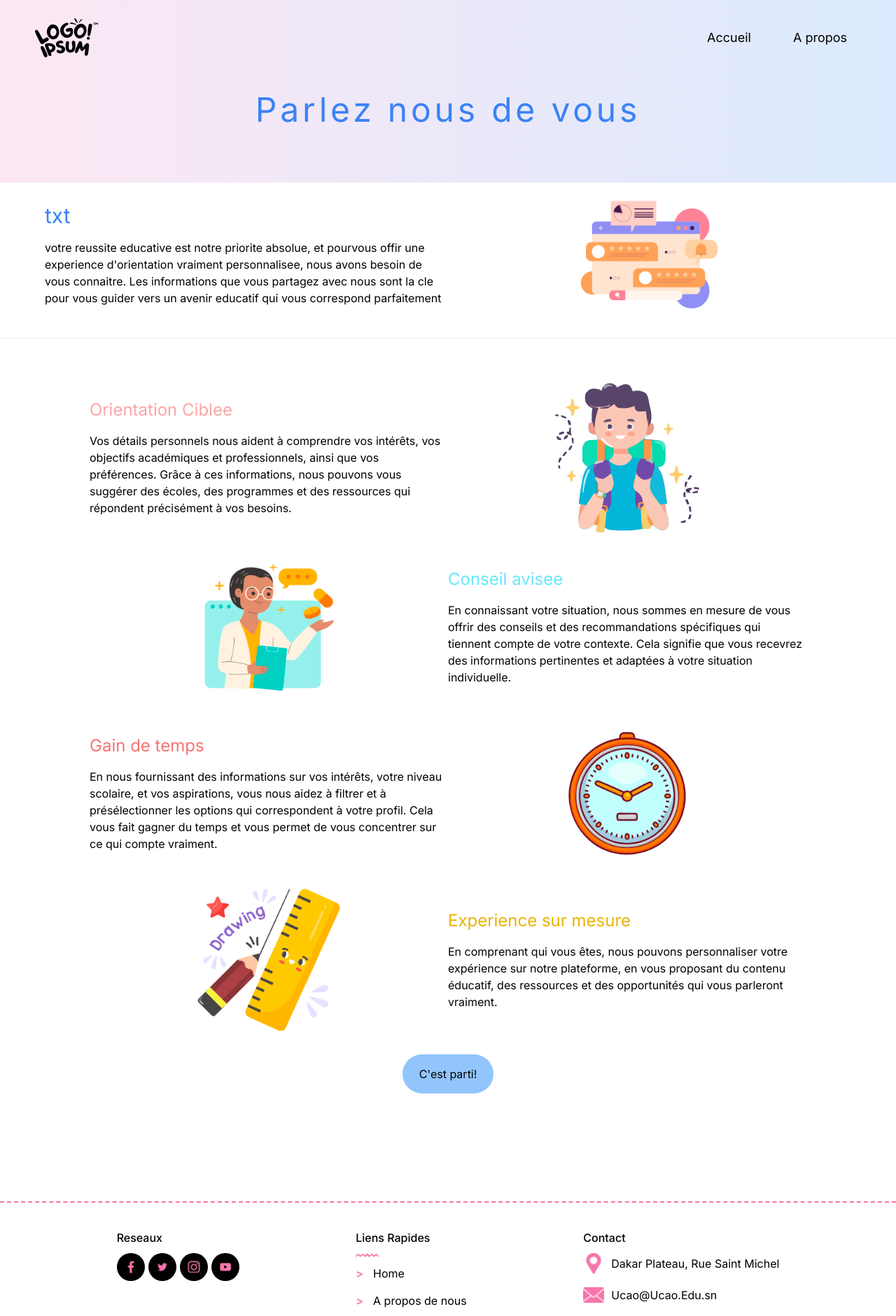
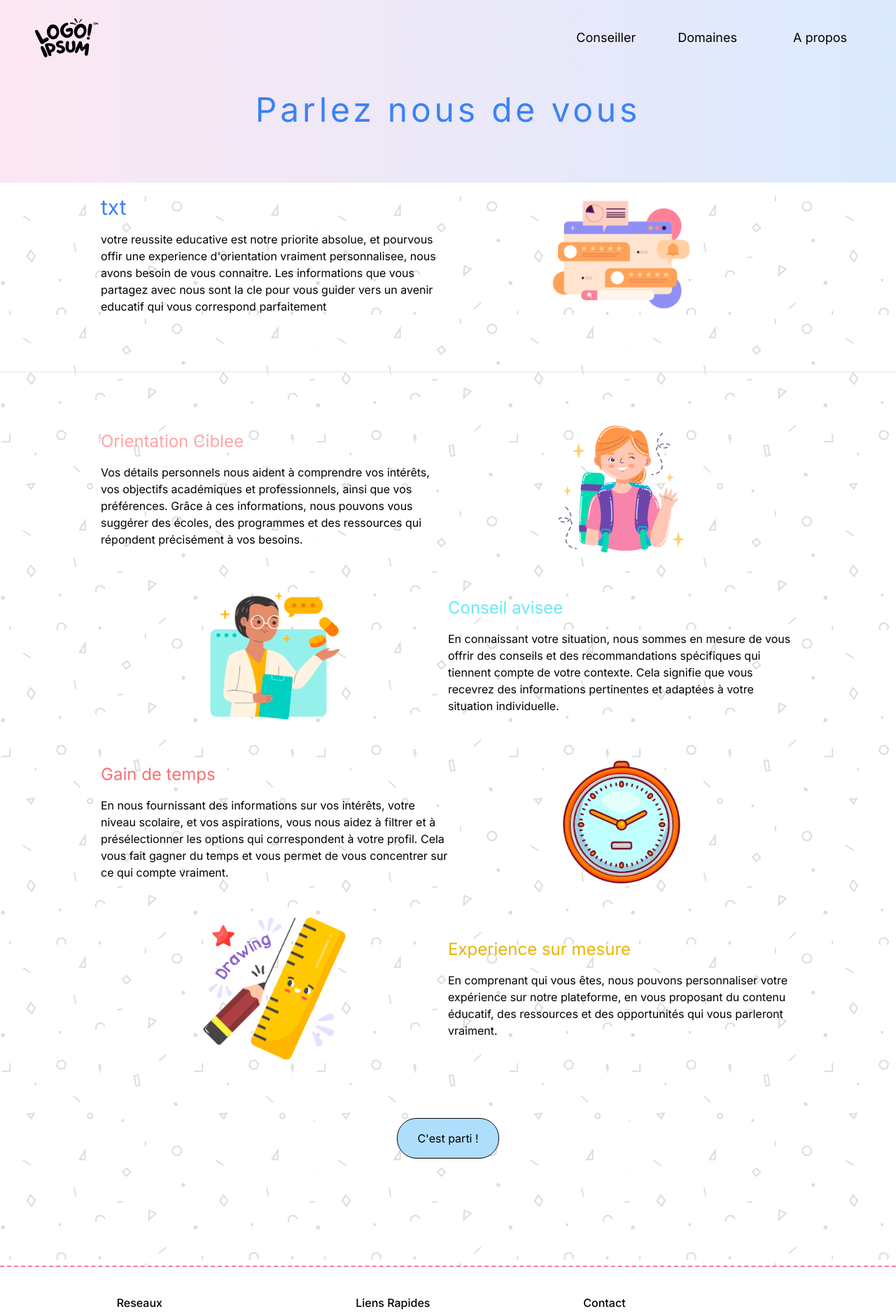
Before and after one commit to Dar-rius/orientation, a Next.js app: page /explain in a window 1280 px wide. Shown: the top 1881 px of the page at 70% size. Built offline with nearby package versions, Linux system fonts and the light colour scheme.

Commit message:
last commit !!!!

```diff
--- a/app/conseiller/page.tsx
+++ b/app/conseiller/page.tsx
@@ -5,7 +5,6 @@ import Profile from "@/public/conseiller/User.svg";
 import Image from "next/image";
 import prisma from "@/prisma/prisma";
 import Phone from "@/public/footer/phone.svg";
-import Background from "@/public/accueil/background.png";
 
 async function getData() {
   try {
@@ -19,7 +18,7 @@ async function getData() {
 export default async function Conseiller() {
   const data = await getData();
   return (
-    <main style={{ backgroundImage: `url(${Background.src})`, color: "black" }}>
+    <main style={{}}>
       <Header />
       <section style={{ marginRight: 50, marginLeft: 50 }}>
         <h1
--- a/app/explain/page.tsx
+++ b/app/explain/page.tsx
@@ -6,6 +6,7 @@ import temps from "../../public/explain/4.svg";
 import exp from "../../public/explain/5.svg";
 import Header from "@/components/header";
 import Footer from "@/components/footer";
+import Link from "next/link";
 
 export default function Explain() {
   return (
@@ -18,8 +19,8 @@ export default function Explain() {
           </h1>
         </header>
       </div>
-      <div className="flex px-16 pb-4">
-        <div className="flex flex-col gap-4 w-full items-start justify-center">
+      <div className="flex px-36 pb-16">
+        <div className="flex flex-col gap-4 w-fit items-start justify-center">
           <h2 className="text-blue-500 text-3xl">txt</h2>
           <p>
             votre reussite educative est notre priorite absolue, et pourvous
@@ -35,7 +36,7 @@ export default function Explain() {
       </div>
 
       <hr className="py-8" />
-      <section className="px-32 pb-16 flex flex-col gap-8 items-center">
+      <section className="px-36 pb-16 flex flex-col gap-8 items-center">
         <div className="flex">
           <div className="flex flex-col gap-4 w-full items-start justify-center">
             <h3 className="text-red-300 text-2xl">Orientation Ciblee</h3>
@@ -95,9 +96,16 @@ export default function Explain() {
             </p>
           </div>
         </div>
-        <button className="px-6 py-4 bg-blue-300 border-solid rounded-full ">
-          C&apos;est parti!
-        </button>
+        <Link href={"/formulaire"} style={{
+          background:"#AEDEFC",
+          border:"1px solid black",
+          borderRadius:28,
+          padding:"16px 28px",
+          textAlign:"center",
+          marginTop:50
+        }}>
+          C'est parti !
+        </Link>
       </section>
       <Footer />
     </>
--- a/app/layout.tsx
+++ b/app/layout.tsx
@@ -1,6 +1,7 @@
 import "../styles/globals.css";
 import type { Metadata } from "next";
 import { Inter } from "next/font/google";
+import Background from "@/public/accueil/background.png";
 
 const inter = Inter({ subsets: ["latin"] });
 
@@ -16,7 +17,9 @@ export default function RootLayout({
 }) {
   return (
     <html lang="en">
-      <body className={inter.className}>{children}</body>
+      <body className={inter.className} style={{
+        backgroundImage: `url(${Background.src})`
+      }}>{children}</body>
     </html>
   );
 }
--- a/app/page.tsx
+++ b/app/page.tsx
@@ -46,7 +46,7 @@ export default function Home() {
         </p>
         <div className={Style.two}>
           <Link
-            href={""}
+            href={"/explain"}
             style={{
               border: "1px solid black",
               padding: "12px 30px",
--- a/components/Form.tsx
+++ b/components/Form.tsx
@@ -16,7 +16,7 @@ export default function Form() {
 
   const forms = [<Step1 key={0} />, <Step2 key={1} />, <Step3 key={2} />];
 
-  async function nextStep(e) {
+  async function nextStep(e:any) {
     let Donnees = datas;
     const formLenght =
       step === 0 ? e.target.elements.length - 1 : e.target.elements.length - 2;
@@ -36,10 +36,11 @@ export default function Form() {
     setStep(step - 1);
   }
 
-  function handleSubmit(e) {
+  function handleSubmit(e:any) {
     e.preventDefault();
     nextStep(e);
   }
+
 
   return (
     <>
@@ -95,7 +96,7 @@ export default function Form() {
         </nav>
       </header>
       <div className="flex gap-8">
-        <div className="w-full flex flex-col p-8 border rounded relative gap-4">
+        <div className="w-full flex flex-col p-8 border-2 rounded-lg relative gap-4 border-indigo-300">
           <Image
             src={formIcon}
             alt="form-icon"
@@ -106,20 +107,23 @@ export default function Form() {
           <form onSubmit={handleSubmit} className="flex flex-col gap-4">
             {forms[step]}
 
-            <button className="px-4 py-2 rounded bg-green-400" type="submit">
-              {step === 2 ? "finish" : "next"}
+            <button className="px-4 py-2 rounded-full bg-indigo-300" type="submit">
+              {step === 2 ? "finish" : "Valider"}
             </button>
           </form>
         </div>
-        <div className="flex flex-col items-center justify-center p-4 border-l border-black relative">
+        <div className="p-4 border-l border-black relative">
           <Image
             src={infoIcon}
             alt="info-icon"
-            height={30}
-            width={30}
+            height={40}
+            width={40}
             className="absolute right-4 -top-0"
           />
-          <p>
+          <p style={{
+            marginTop:100,
+            width:"95%"
+        }}>
             Lorem ipsum dolor sit amet consectetur adipisicing elit. Tenetur
             ipsum sed qui architecto libero eum deserunt illo delectus iusto
             doloremque accusantium, consequatur est magni fuga totam molestias
--- a/components/footer.tsx
+++ b/components/footer.tsx
@@ -94,7 +94,7 @@ export default function Footer(){
                        style={{
                            marginBottom:10,
                        }}/>
-                <Link href={""} style={{
+                <Link href={"/"} style={{
                     marginBottom:15
                 }}>
                 <span style={{
@@ -103,7 +103,7 @@ export default function Footer(){
                     marginRight:10,
                 }}> {'>'} </span> Home
                 </Link>
-                <Link href={""} style={{
+                <Link href={"/explain"} style={{
                     marginBottom:15
                 }}>
                 <span style={{
--- a/components/header.tsx
+++ b/components/header.tsx
@@ -15,20 +15,32 @@ export default function Header() {
         paddingTop: "2%",
       }}
     >
-      <Image src={Logo} alt="Logo" width={90} height={90} />
-
+        <Link href={"/"}>
+            <Image src={Logo} alt="Logo" width={90} height={90} />
+        </Link>
       <div>
         <Link
-          href={""}
+          href={"/conseiller"}
           style={{
             fontSize: 18,
           }}
         >
-          Accueil
+          Conseiller
         </Link>
 
+          <Link
+              href={"/domaine"}
+              style={{
+                  marginRight: 20,
+                  marginLeft: 60,
+                  fontSize: 18,
+              }}
+          >
+              Domaines
+          </Link>
+
         <Link
-          href={""}
+          href={"/explain"}
           style={{
             marginRight: 20,
             marginLeft: 60,
--- a/styles/page.module.css
+++ b/styles/page.module.css
@@ -3,11 +3,6 @@
   src:
     local("quando"),
     url("./Quando/Quando-Regular.ttf") format("truetype");
-}
-
-.main {
-  background: white;
-  color: black;
 }
 
 .first {
```
Also changed, not shown: public/explain/2.svg.
